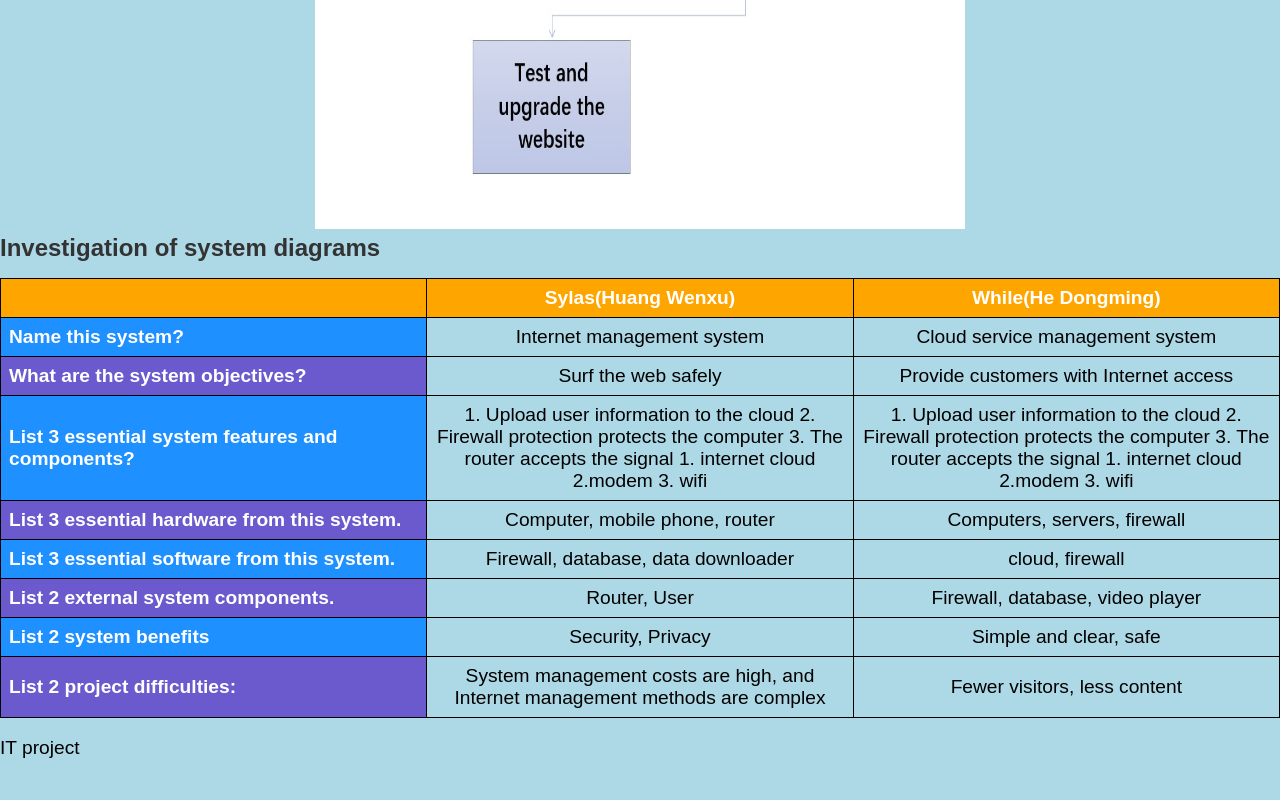
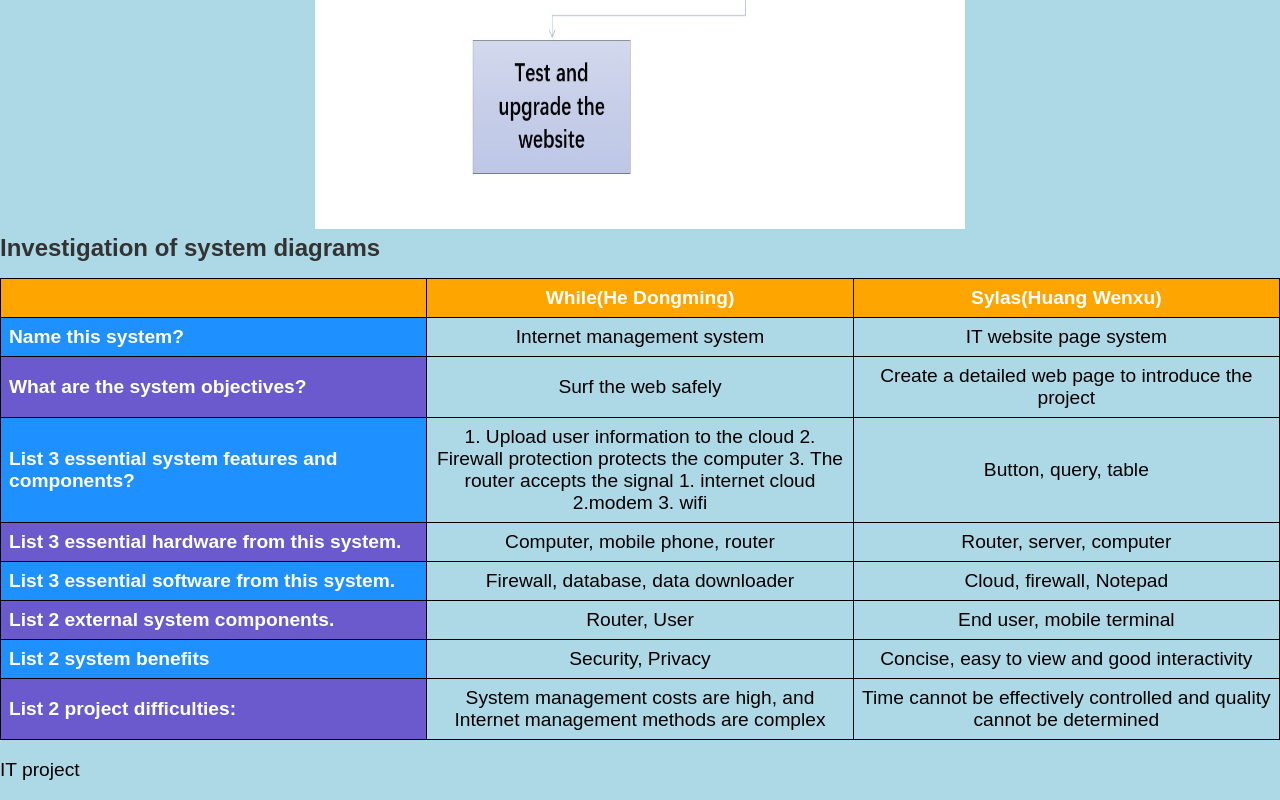
Before and after one commit to wch123138/cv123, a plain HTML site: page project.html in a window 1280 px wide. Shown: the part 1312-2112 px from the top of the page. Before the commit the page ends 2090 px from the top, so only its background shows below. Drawn offline with Linux system fonts and the light colour scheme.

Commit message:
Update project.html

```diff
--- a/project.html
+++ b/project.html
@@ -23,25 +23,25 @@
 <img src="yj.jpg"  width="650" height="600">
 <img src="lct.jpg"  width="650" height="600">
 </div>
-  <table>
+<table>
 <caption>Investigation of  system diagrams</caption>
 <thead>
 <tr>
 <th><!-- Intentionally Blank --></th>
+<th>While(He Dongming)</th>
 <th>Sylas(Huang Wenxu)</th>
-<th>While(He Dongming)</th>
 <tr>
 </thead>
 <tbody>
 <tr>
 <th>Name this system? </th>
 <td>Internet management system</td>
-<td>Cloud service management system</td>
+<td>IT website page system</td>
 </tr>
 <tr>
 <th>What are the system objectives? </th>
 <td>Surf the web safely</td>
-<td>Provide customers with Internet access</td>
+<td>Create a detailed web page to introduce the project</td>
 </tr>
 <tr>
 <th>List 3 essential system features and components?</th>
@@ -51,27 +51,27 @@
     1. internet cloud
      2.modem
      3. wifi</td>
-<td>1. Upload user information to the cloud 2. Firewall protection protects the computer 3. The router accepts the signal 1. internet cloud 2.modem 3. wifi</td>
+<td>Button, query, table</td>
 </tr>
 <th>List 3 essential hardware from this system.</th>
 <td>Computer, mobile phone, router</td>
-<td>Computers, servers, firewall</td>
+<td>Router, server, computer</td>
 </tr>
 <th>List 3 essential software from this system.</th>
 <td>Firewall, database, data downloader</td>
-<td> cloud, firewall</td>
+<td>Cloud, firewall, Notepad</td>
 </tr>
 <th>List 2 external system components.</th>
 <td>Router, User</td>
-<td>Firewall, database, video player </td>
+<td>End user, mobile terminal</td>
 </tr>
 <th>List 2 system benefits</th>
 <td>Security, Privacy</td>
-<td>Simple and clear, safe </td>
+<td>Concise, easy to view and good interactivity</td>
 </tr>
 <th>List 2 project difficulties:</th>
 <td>System management costs are high, and Internet management methods are complex</td>
-<td>Fewer visitors, less content </td>
+<td>Time cannot be effectively controlled and quality cannot be determined </td>
 </tr>
 </tbody>
 </table>
```
